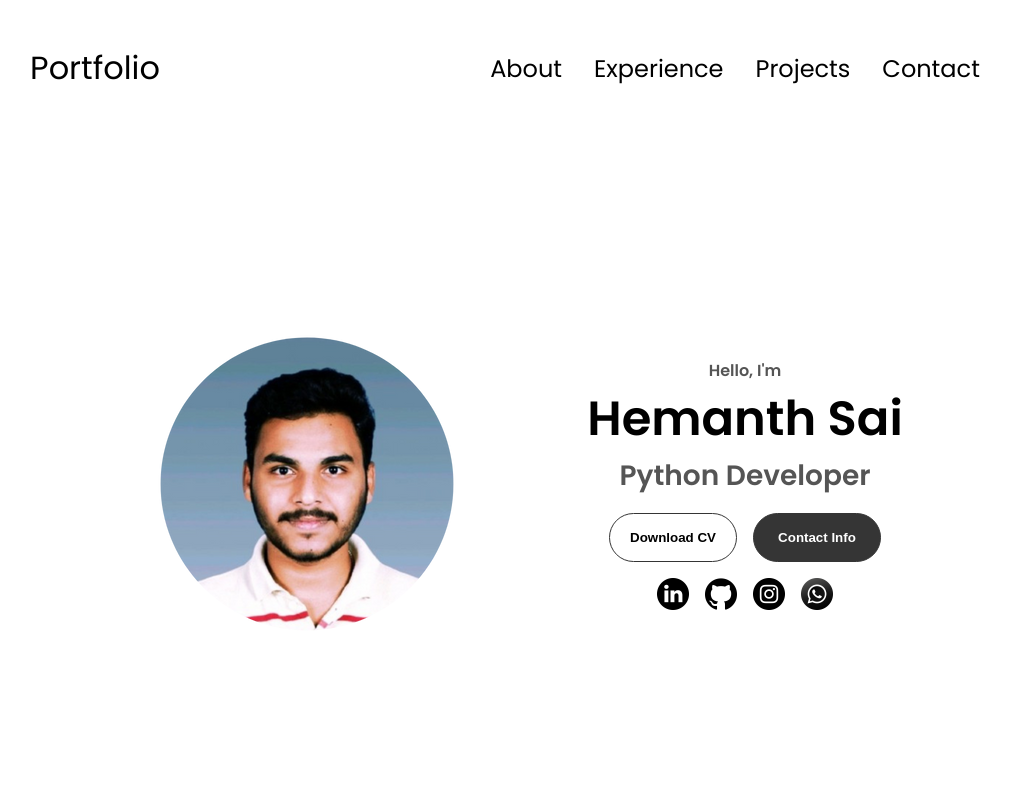
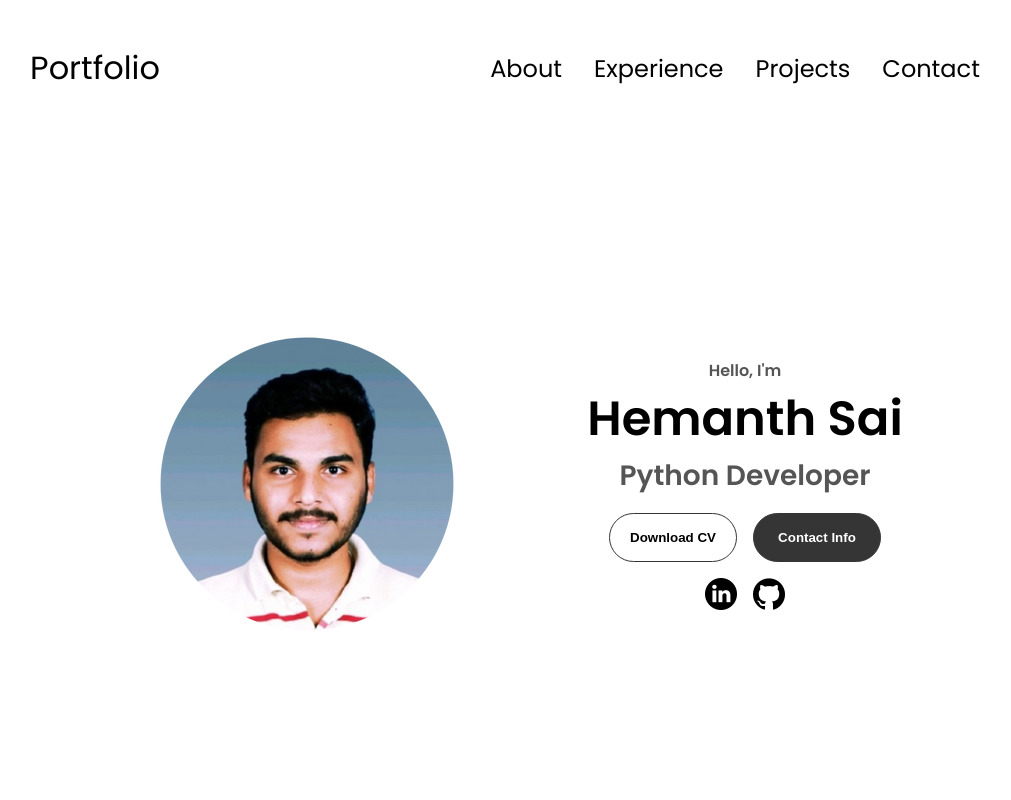
Before and after one commit to hemanthsaich/MyPortfolio, a plain HTML site: page index.html in a window 1280 px wide. Shown: the top 800 px of the page, without its empty margins (135-1146 px from the left). Drawn offline with Linux system fonts and the light colour scheme.

Commit message:
Update index.html

```diff
--- a/index.html
+++ b/index.html
@@ -68,18 +68,7 @@
             class="icon"
             onclick="location.href='https://github.com/hemanthsaich'"
           />
-          <img
-            src="./assets/instagram.png"
-            alt="My Instagram profile"
-            class="icon"
-            onclick="location.href='https://www.instagram.com/mr.hemanth.___'"
-          />
-          <img
-            src="./assets/whatsapp.png"
-            alt="My WhatsApp profile"
-            class="icon"
-            onclick="location.href='https://wa.me/916304573639'"
-          />
+
         </div>
       </div>
     </section>
```
